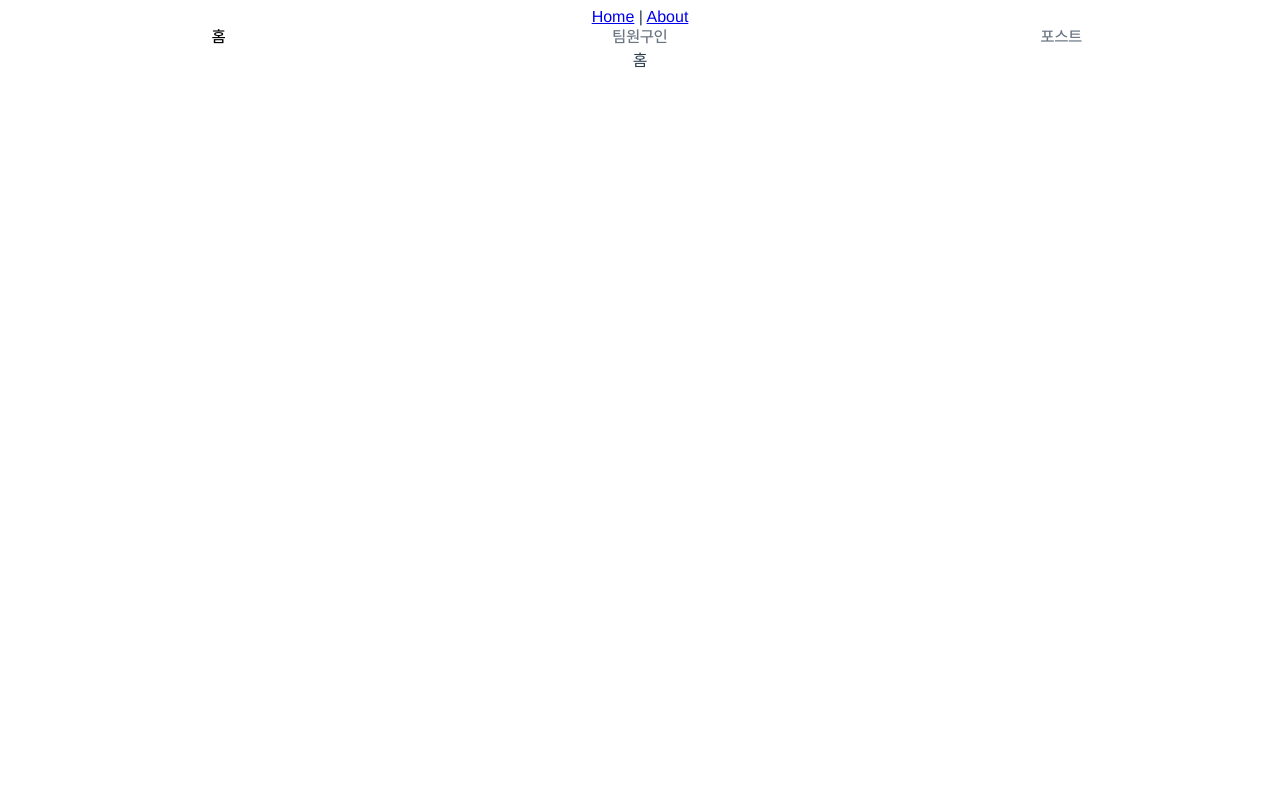
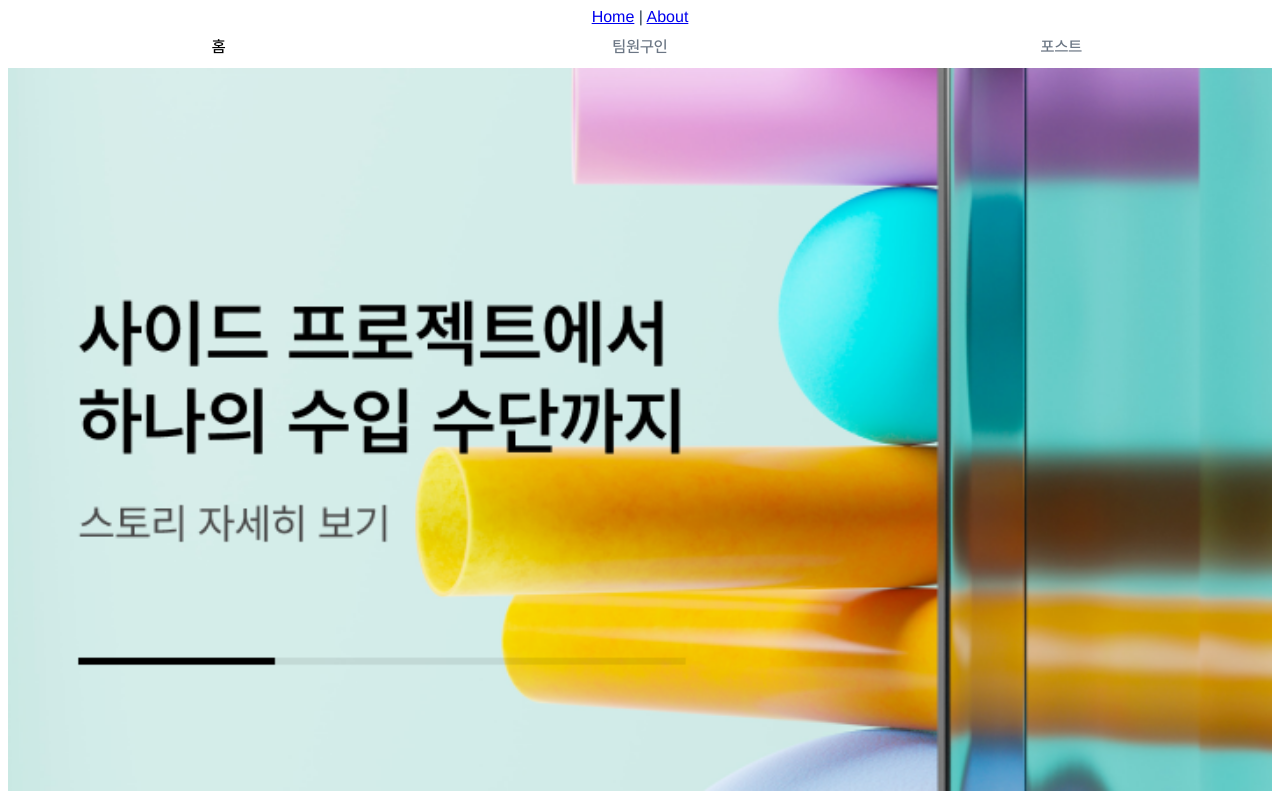
Before and after one commit to diglowc/vue_study, a Vue app: page / in a window 1280 px wide. Built offline with nearby package versions, Linux system fonts and the light colour scheme.

Commit message:
add: 홈화면 메인 이미지 추가

```diff
--- a/src/views/HomeView.vue
+++ b/src/views/HomeView.vue
@@ -12,7 +12,9 @@
 
   <div class="tab_content">
     <!-- 홈 -->
-    <div v-show="currentTab == 0">홈</div>
+    <div v-show="currentTab == 0">
+      <img src="@/assets/images/main_image.png" />
+    </div>
     <!-- 팀원구인 -->
     <div v-show="currentTab == 1">팀원구인</div>
     <!-- 포스트 -->
@@ -39,8 +41,14 @@ const tabs = ["홈", "팀원구인", "포스트"];
   font-family: "Pretendard-Medium";
   font-size: 16px;
   color: #6b7684;
+  padding-top: 11px;
+  padding-bottom: 12px;
 }
 button.active {
   color: #000000;
 }
+img {
+  width: 100%;
+  object-fit: contain;
+}
 </style>
```
Also changed, not shown: src/assets/images/main_image.png (added), src/assets/logo.png (deleted).
